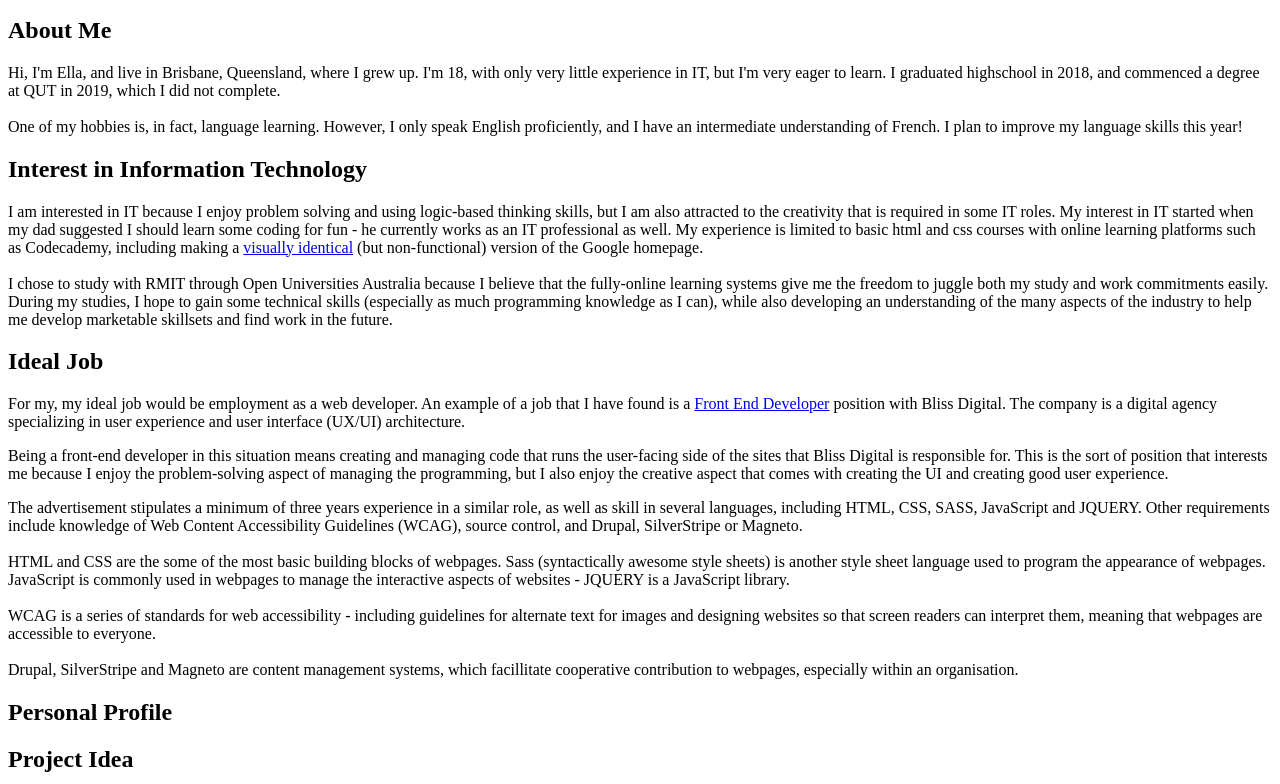
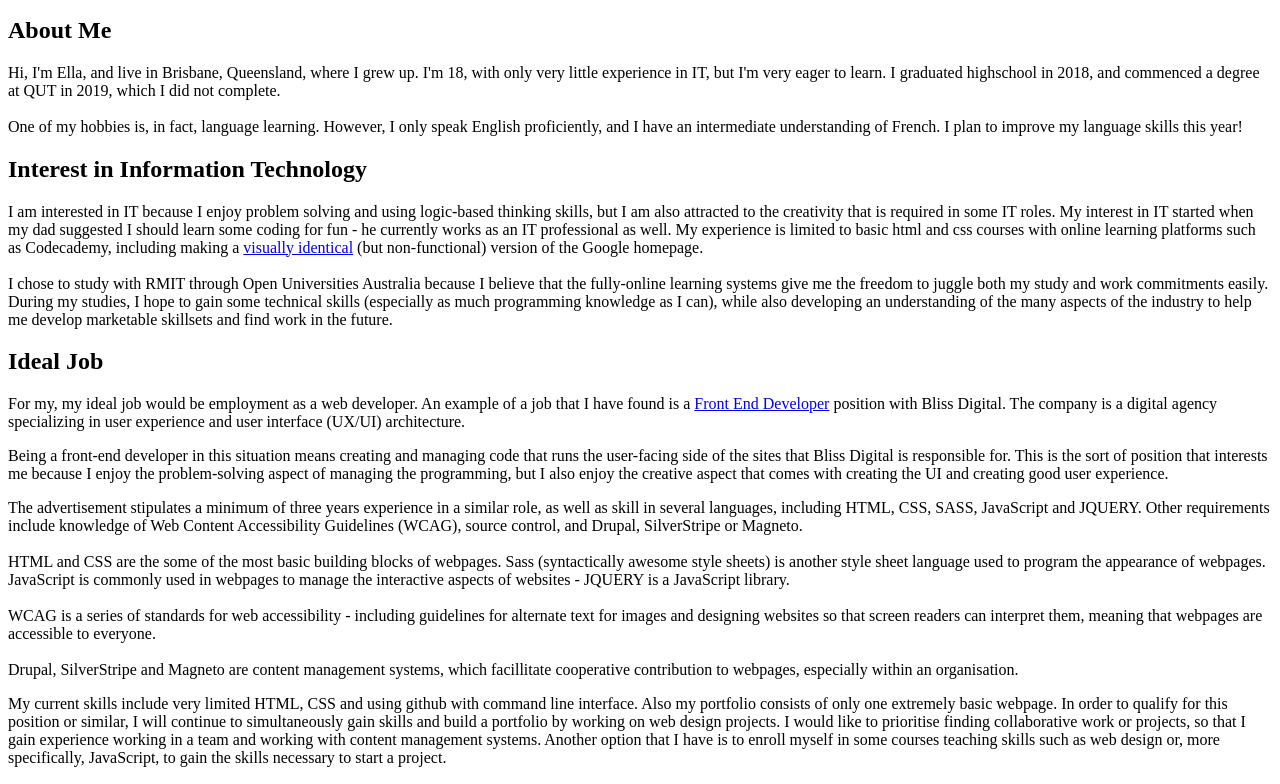
Before and after one commit to EllaWatts-RMIT/EllaWatts-RMIT.github.io, a plain HTML site: page index.html in a window 1280 px wide. Shown: the part 149-933 px from the top of the page. Drawn offline with Linux system fonts and the light colour scheme.

Commit message:
html update

```diff
--- a/index.html
+++ b/index.html
@@ -33,7 +33,11 @@
                 Sass (syntactically awesome style sheets) is another style sheet language used to program the appearance of webpages.
                 JavaScript is commonly used in webpages to manage the interactive aspects of websites - JQUERY is a JavaScript library.
                 </br></br> WCAG is a series of standards for web accessibility - including guidelines for alternate text for images and designing websites so that screen readers can interpret them, meaning that webpages are accessible to everyone.
-                </br></br> Drupal, SilverStripe and Magneto are content management systems, which facillitate cooperative contribution to webpages, especially within an organisation.
+                </br></br> Drupal, SilverStripe and Magneto are content management systems, which facillitate cooperative contribution to webpages, especially within an organisation.</p>
+            <p>My current skills include very limited HTML, CSS and using github with command line interface. Also my portfolio consists of only one extremely basic webpage.
+                In order to qualify for this position or similar, I will continue to simultaneously gain skills and build a portfolio by working on web design projects. I would like to prioritise finding collaborative work or projects,
+                so that I gain experience working in a team and working with content management systems. Another option that I have is to enroll myself in some courses teaching skills such as web design or, more specifically, JavaScript,
+                to gain the skills necessary to start a project.
             </p>
         <!-- everything in the Ideal Job section (and other sections) will need to be cited-->
         <h2>Personal Profile</h2>
```
